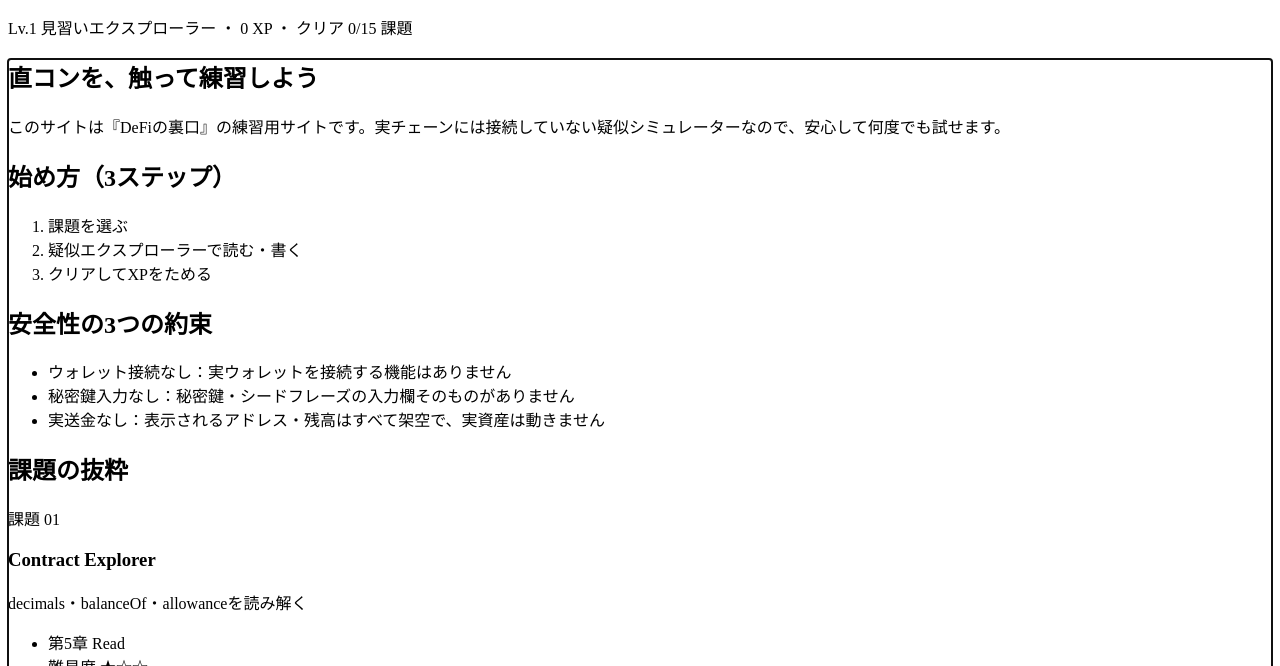
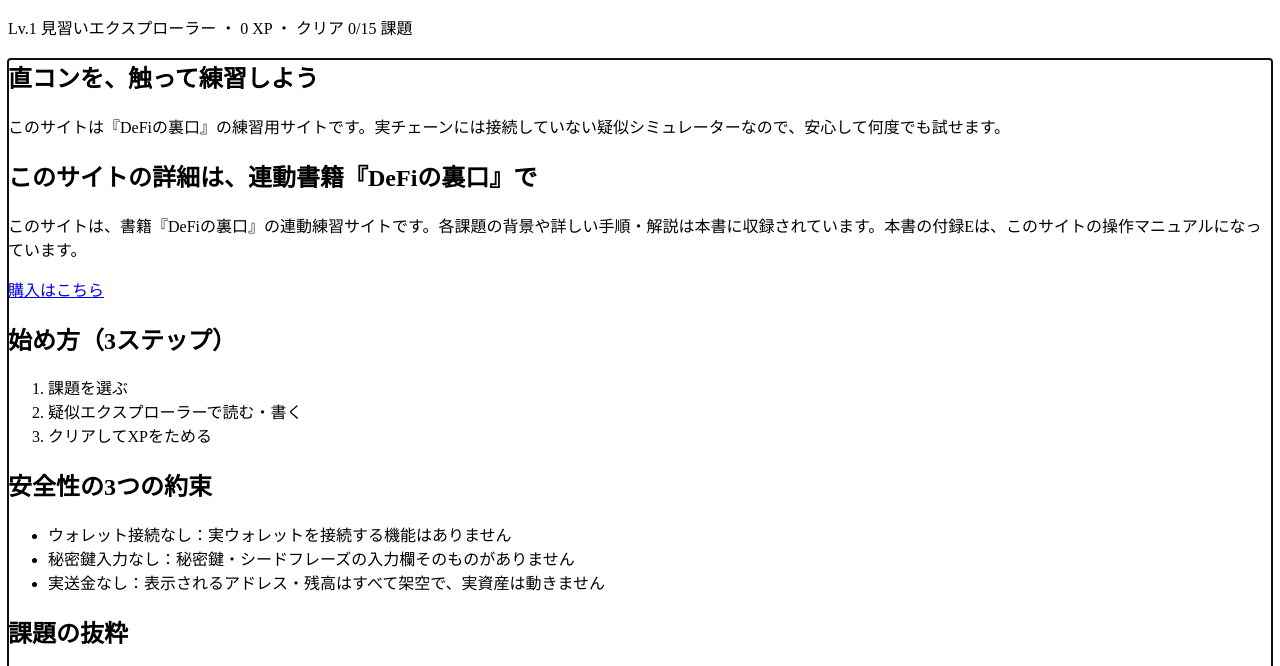
Before and after one commit to netamade/defi-direct, a website built with Vite: page index.html in a window 1280 px wide. Shown: the part 105-771 px from the top of the page. Built offline with nearby package versions, Linux system fonts and the light colour scheme.

Commit message:
書籍『DeFiの裏口』の販売リンクを追加（トップ誘導ブロック＋フッター常設リンク）

```diff
--- a/index.html
+++ b/index.html
@@ -46,6 +46,7 @@
 
     <footer class="site-footer">
       <p>『DeFiの裏口』連動 練習サイト（疑似シミュレーター）</p>
+      <p><a href="https://www.amazon.co.jp/dp/B0HR1TZXHC/ref=cm_sw_r_as_gl_api_gl_i_RMDVKRF68VR8C7EKG9BX?linkCode=ml1&tag=koiketto-22&linkId=37aad87636b3beb14c6c88fc243a4c69" target="_blank" rel="noopener">連動書籍『DeFiの裏口』（Amazon）</a></p>
       <p>このサイトは GitHub Pages で公開されている静的サイトです。実チェーンには接続しておらず、実在の資産は一切動きません。</p>
       <p>XP・レベル・バッジは学習の目安であり、公式な資格・技能の証明ではありません。</p>
     </footer>
--- a/src/ui/pages.ts
+++ b/src/ui/pages.ts
@@ -46,6 +46,10 @@ export function renderChallengeCard(def: ChallengeDefinition, status: ChallengeS
 
 // --- S-01 トップ／はじめに ---
 
+// 連動書籍『DeFiの裏口』の販売リンク（Amazonアフィリエイトリンク）
+const BOOK_URL =
+  "https://www.amazon.co.jp/dp/B0HR1TZXHC/ref=cm_sw_r_as_gl_api_gl_i_RMDVKRF68VR8C7EKG9BX?linkCode=ml1&tag=koiketto-22&linkId=37aad87636b3beb14c6c88fc243a4c69";
+
 export function renderTop(app: HTMLElement, data: LoadedData): void {
   app.replaceChildren();
   const progress = loadProgress(data);
@@ -60,6 +64,21 @@ export function renderTop(app: HTMLElement, data: LoadedData): void {
     ),
   );
   root.append(hero);
+
+  const book = el("section", "card book-promo");
+  book.append(text("h2", "このサイトの詳細は、連動書籍『DeFiの裏口』で"));
+  book.append(
+    text(
+      "p",
+      "このサイトは、書籍『DeFiの裏口』の連動練習サイトです。各課題の背景や詳しい手順・解説は本書に収録されています。本書の付録Eは、このサイトの操作マニュアルになっています。",
+    ),
+  );
+  const bookLink = el("a", "btn btn-primary", ["購入はこちら"]);
+  bookLink.href = BOOK_URL;
+  bookLink.target = "_blank";
+  bookLink.rel = "noopener";
+  book.append(bookLink);
+  root.append(book);
 
   const steps = el("section", "card");
   steps.append(text("h2", "始め方（3ステップ）"));
--- a/styles/main.css
+++ b/styles/main.css
@@ -246,6 +246,15 @@ select:focus-visible {
 .hero h1 {
   margin-top: 0;
   font-size: 1.8rem;
+}
+
+.book-promo {
+  border: 2px solid var(--color-accent);
+  background: var(--color-accent-soft);
+}
+
+.book-promo h2 {
+  margin-top: 0;
 }
 
 .howto-steps li,
```
